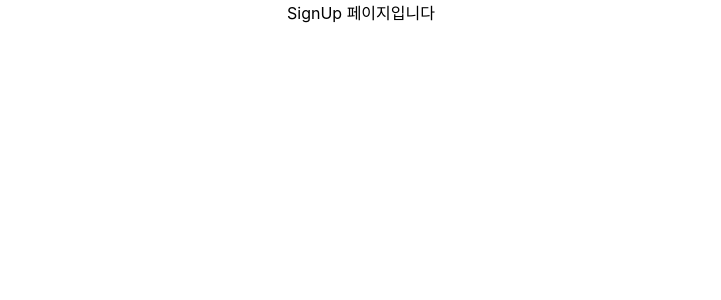
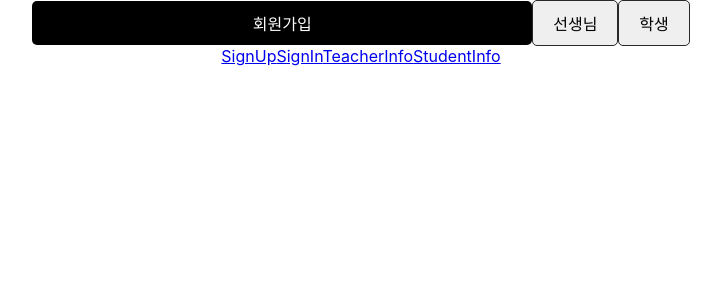
Before and after one commit to sssuhyeon/CASS_FE, a JavaScript app in the folder cho/: page /signup in a window 1280 px wide. Shown: the top 300 px of the page, without its empty margins (279-1000 px from the left). Built offline with nearby package versions, Linux system fonts and the light colour scheme.

Commit message:
Button 컴포넌트 구현

```diff
--- a/cho/src/App.js
+++ b/cho/src/App.js
@@ -1,4 +1,4 @@
-import { Routes, Route } from "react-router-dom";
+import { Routes, Route, Link } from "react-router-dom";
 import './App.css';
 import SignUp from "./pages/SignUp";
 import SignIn from "./pages/SignIn";
@@ -14,6 +14,12 @@ function App() {
         <Route path="/teacherinfo" element={<TeacherInfo />} />
         <Route path="/studentinfo" element={<StudentInfo />} />
       </Routes>
+      <div>
+        <Link to={"/signup"}>SignUp</Link>
+        <Link to={"/signin"}>SignIn</Link>
+        <Link to={"/teacherinfo"}>TeacherInfo</Link>
+        <Link to={"/studentinfo"}>StudentInfo</Link>
+      </div>
     </div>
   );
 }
--- /dev/null
+++ b/cho/src/component/Button.css
@@ -0,0 +1,27 @@
+.Button {
+    cursor: pointer;
+    border: none;
+    border-radius: 5px;
+    padding-top: 10px;
+    padding-bottom: 10px;
+    padding-left: 20px;
+    padding-right: 20px;
+    font-size: 16px;
+    white-space: nowrap;
+}
+
+.Button_default {
+    width: 500px;
+    background-color: black;
+    color: white;
+}
+
+.Button_teacher {
+    border: 0.5px solid #282828;
+    color: black;
+}
+
+.Button_student {
+    border: 0.5px solid #282828;
+    color: black;
+}
--- /dev/null
+++ b/cho/src/component/Button.js
@@ -0,0 +1,12 @@
+import "./Button.css";
+
+const Button = ({ text, type, onClick }) => {
+    const btnType = ["teacher", "student"].includes(type) ? type : "default";
+    return (
+        <button className={["Button", `Button_${btnType}`].join(" ")} onClick={onClick}>
+            {text}
+        </button>
+    );
+};
+
+export default Button;
--- a/cho/src/pages/SignUp.js
+++ b/cho/src/pages/SignUp.js
@@ -1,5 +1,17 @@
+import Button from "../component/Button";
+
 const SignUp = () => {
-    return <div>SignUp 페이지입니다</div>;
+    return (
+        <div>
+            <Button text={"회원가입"}
+                onClick={() => {
+                    alert("회원가입 완료");
+
+                }} />
+            <Button type="teacher" text={"선생님"} />
+            <Button type="student" text={"학생"} />
+        </div>
+    );
 };
 
 export default SignUp;
```
